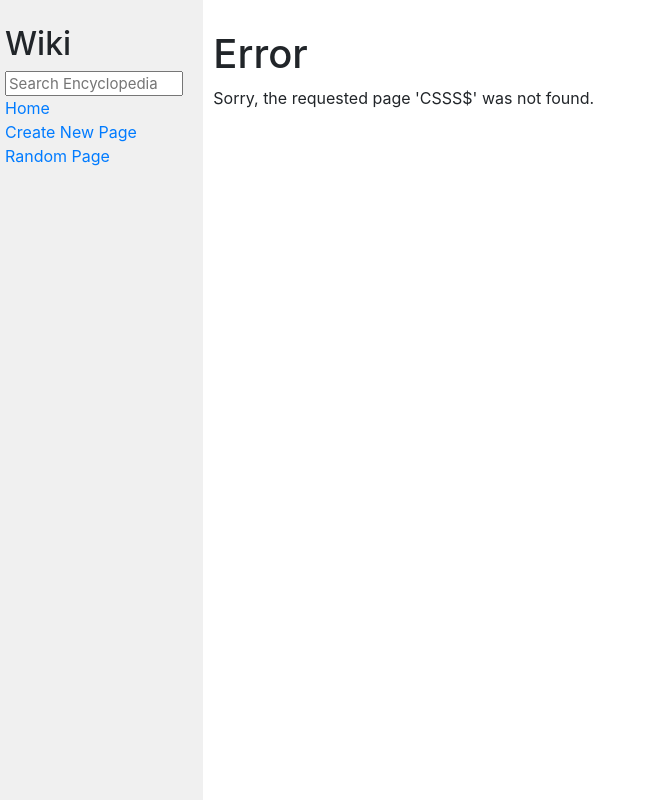
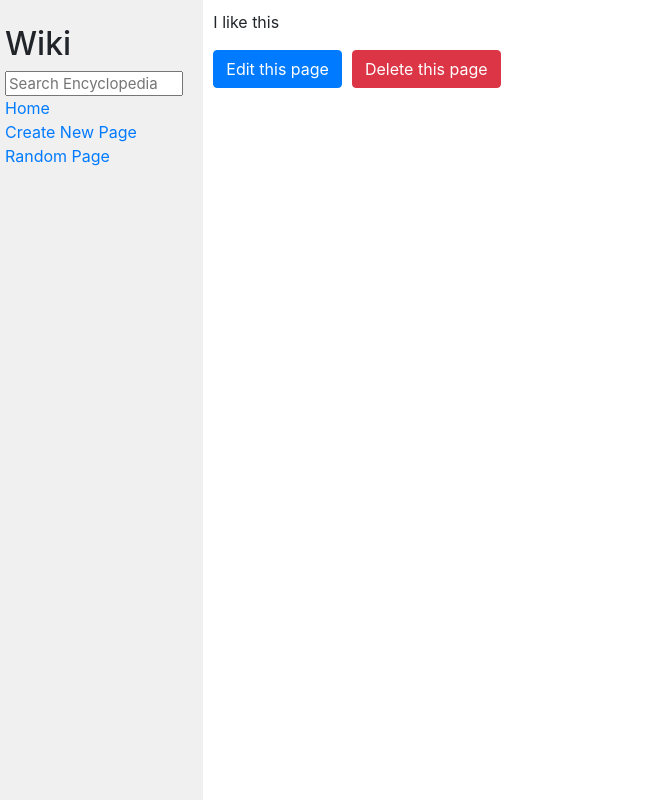
Before and after one commit to jotasenator/project1, a Django app: a page that uses encyclopedia/templates/encyclopedia/layout.html in a window 1280 px wide. Shown: the whole page, without its empty margins (0-651 px from the left). Run offline with Django 3.2, Linux system fonts and the light colour scheme; some libraries are stand-ins or nearby versions.

Commit message:
Implement delete logic

```diff
--- a/encyclopedia/templates/encyclopedia/entry.html
+++ b/encyclopedia/templates/encyclopedia/entry.html
@@ -6,9 +6,17 @@
 
 {{ content|safe }}
 
-<form action="{% url 'edit' entry=entry %}" method="get">
-  <button type="submit" class="btn btn-primary">Edit this page</button>
-</form>
+<div class="form-container" style="display:flex; gap:10px">
+
+  <form action="{% url 'edit' entry=entry %}" method="get">
+    <button type="submit" class="btn btn-primary">Edit this page</button>
+  </form>
+
+  <form action="{% url 'delete' entry=entry %}" method="post">
+  {% csrf_token %} <!--each time there is a method='post'-->
+    <button type="submit" class="btn btn-danger" onclick="return confirm('Are you sure you want to delete this page?')">Delete this page</button>
+  </form>
+</div>
 
 
 {% endblock %}
--- a/encyclopedia/urls.py
+++ b/encyclopedia/urls.py
@@ -14,4 +14,6 @@ urlpatterns = [
     path("search",views.search,name="search"),
 
     path("edit/<str:entry>", views.edit, name="edit"),
+
+    path('delete/<str:entry>/', views.delete, name='delete'),
 ]
--- a/encyclopedia/views.py
+++ b/encyclopedia/views.py
@@ -9,6 +9,9 @@ from markdown2 import markdown
 import re
 
 from django.utils.safestring import mark_safe
+
+from django.http import HttpResponseRedirect
+from django.urls import reverse
 
 
 from . import util
--- /dev/null
+++ b/entries/CSSS$.md
@@ -0,0 +1 @@
+I like this
```
Also changed, not shown: entries/eveebebr.md (added, +1 -0 lines), encyclopedia/static/encyclopedia/styles.css (line endings or trailing spaces), entries/css.md (deleted).
